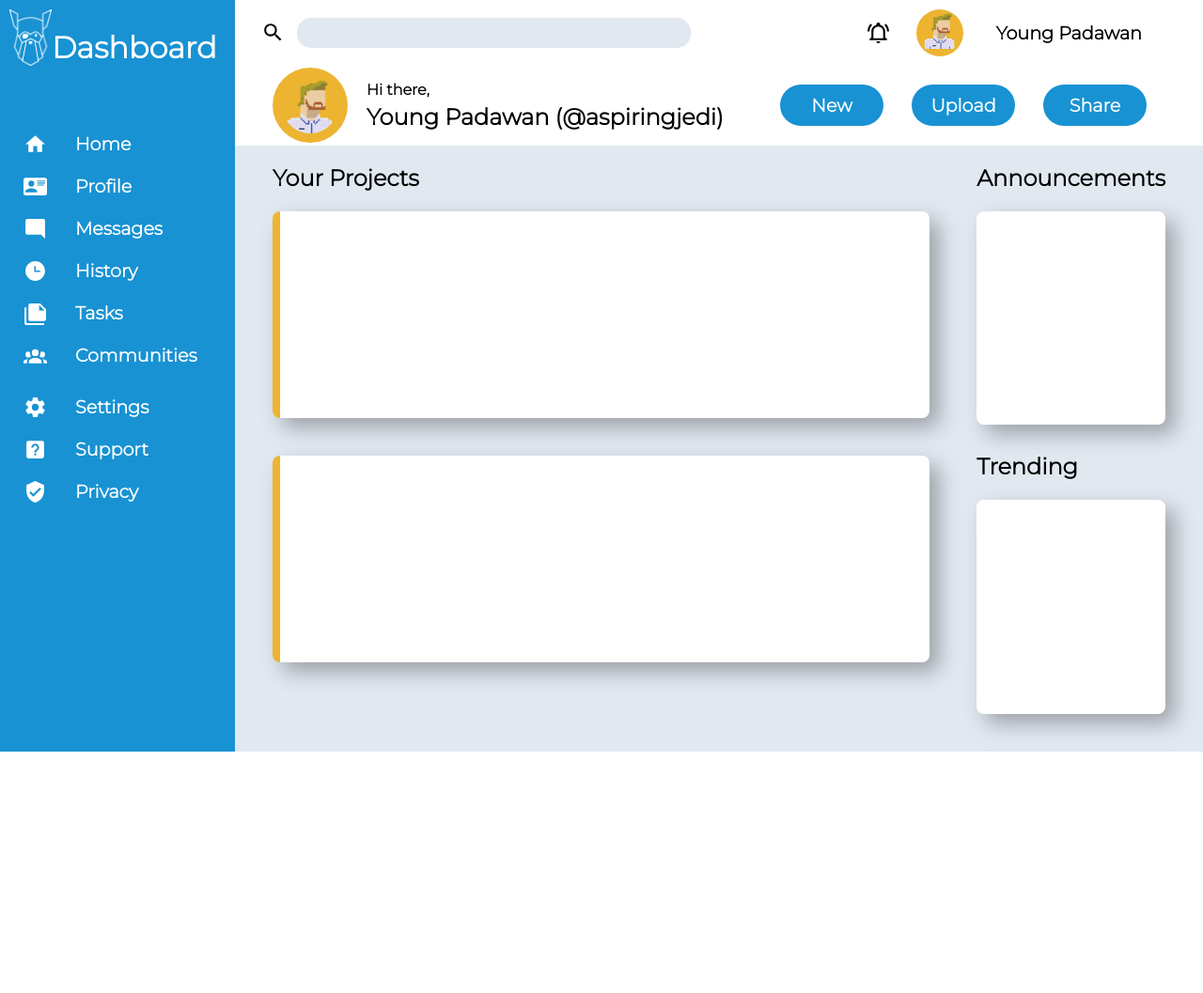
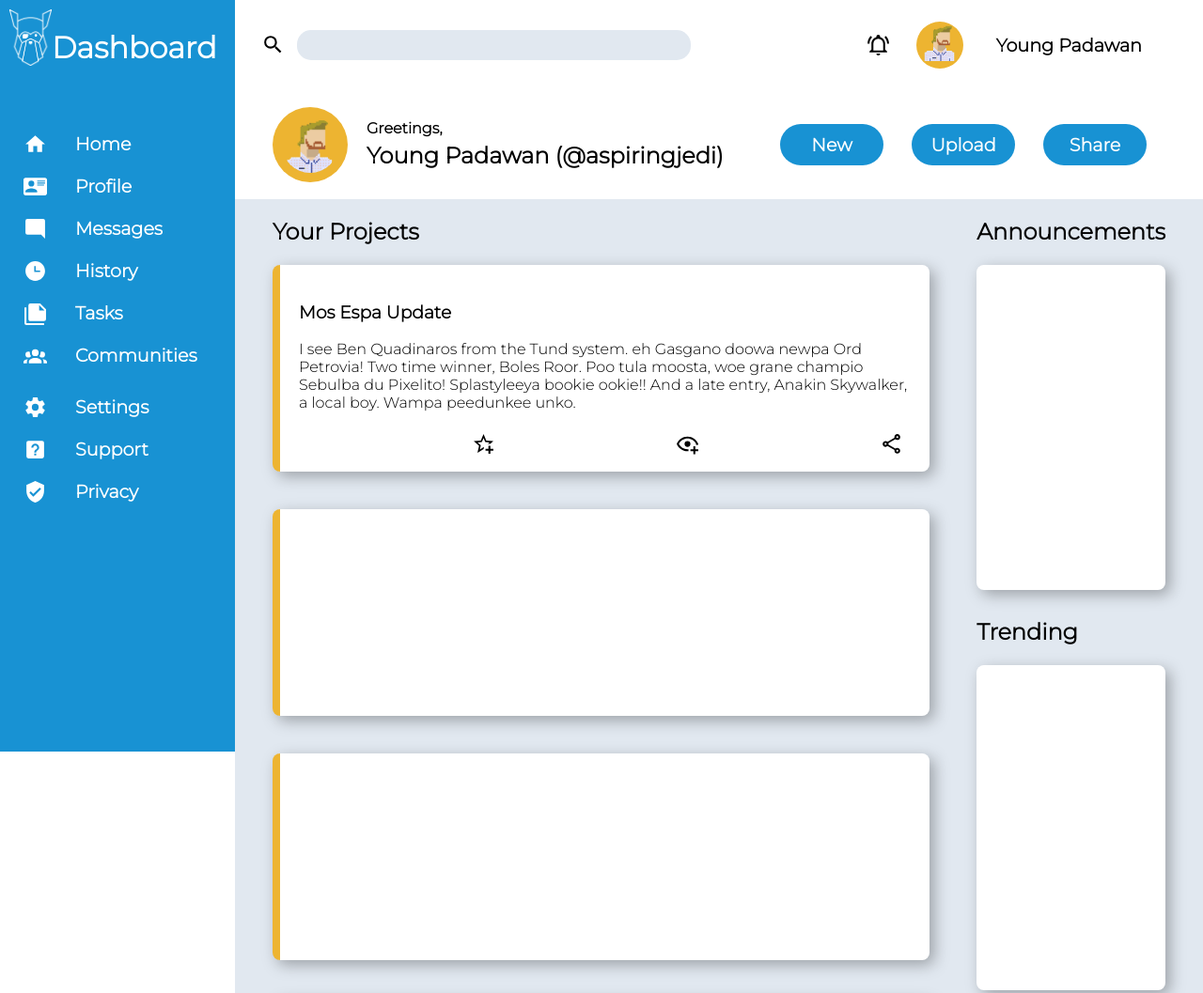
Before and after one commit to craignelstead/admindashboardTOP, a plain HTML site: page index.html in a window 1280 px wide. Shown: the top 1057 px of the page at 94% size. Before the commit the page ends 800 px from the top, so only its background shows below. Drawn offline with Linux system fonts and the light colour scheme.

Commit message:
Created basic card layout

```diff
--- a/index.html
+++ b/index.html
@@ -78,7 +78,7 @@
                 <div id="welcomecontainer" class="gridcon">
                     <img src="./images/profilepics/profile1.png" alt="profile pic" id="welcomeprofilepic">
                     <div class="gridcon">
-                        <h4>Hi there,</h4>
+                        <h4>Greetings,</h4>
                         <h2>Young Padawan (@aspiringjedi)</h2>
                     </div>
                 </div>
@@ -92,12 +92,37 @@
         <div id="content" class="gridcon">
             <h2 id="projectheader">Your Projects</h2>
             <div id="projects" class="gridcon">
-                <div class="card gridcon projcard"></div>
-                <div class="card gridcon projcard"></div>
-                <div class="card gridcon projcard"></div>
-                <div class="card gridcon projcard"></div>
-                <div class="card gridcon projcard"></div>
-                <div class="card gridcon projcard"></div>
+                <div class="card  gridcon projcard">
+                    <div class="cardtext">
+                        <h3>Mos Espa Update</h3>
+                        <p>I see Ben Quadinaros from the Tund system. eh Gasgano
+                            doowa newpa Ord Petrovia! Two time winner, Boles Roor.
+                            Poo tula moosta, woe grane champio Sebulba du Pixelito!
+                            Splastyleeya bookie ookie!! And a late entry, Anakin
+                            Skywalker, a local boy. Wampa peedunkee unko.
+                        </p>
+                    </div>
+                    <div class="cardicons gridcon">
+                        <img src="./images/icons/star-plus-outline.svg" class="iconstar">
+                        <img src="./images/icons/eye-plus-outline.svg" class="iconeye">
+                        <img src="./images/icons/share-variant-outline.svg" class="iconshare">
+                    </div>
+                </div>
+                <div class="card gridcon projcard">
+
+                </div>
+                <div class="card gridcon projcard">
+
+                </div>
+                <div class="card gridcon projcard">
+
+                </div>
+                <div class="card gridcon projcard">
+
+                </div>
+                <div class="card gridcon projcard">
+
+                </div>
             </div>
             <h2 id="announcementheader">Announcements</h2>
             <div id="announcements" class="card gridcon">
--- a/style.css
+++ b/style.css
@@ -102,12 +102,12 @@ body {
     height: 25px;
     width: 25px;
     padding: 8px;
-    border-radius: 5px;
+    border-radius: 8px;
     transition: 0.2s;
 }
 
 #iconalert:hover {
-    background-color: var(--specialdarkgray, #383434);
+    background-color: var(--specialgray, #e1e8f0);
 }
 
 #searchbox {
@@ -266,16 +266,43 @@ body {
 .card {
     background-color: white;
     border-radius: 8px;
-    filter: drop-shadow(10px 10px 11px rgba(0, 0, 0, 0.3));
+    filter: drop-shadow(5px 5px 8px rgba(0, 0, 0, 0.3));
     transition: 0.4s;
 }
 
 .card:hover {
-    filter: drop-shadow(0px 0px 20px rgba(0, 0, 0, 0.8));
+    filter: drop-shadow(5px 5px 10px rgba(0, 0, 0, 0.6));
 }
 
 .projcard {
     border-left: var(--specialorange, #edb431) solid 8px;
+    padding: 20px;
+    grid-template-rows: 1fr 30px;
+}
+
+.projcard:hover {
+    border-left: #eb564b solid 8px;
+}
+
+.cardtext {
+    overflow: auto;
+}
+
+.cardicons {
+    grid-template-columns: 1fr 1fr 1fr;
+    justify-items: end;
+}
+
+.iconstar, .iconeye, .iconshare {
+    height: 25px;
+    width: 25px;
+    padding: 8px;
+    border-radius: 8px;
+    transition: 0.2s;
+}
+
+.iconstar:hover, .iconeye:hover, .iconshare:hover {
+    background-color: var(--specialdarkgray);
 }
 
 #announcementheader {
```
Also changed, not shown: images/icons/source-branch.svg (added), 1 other file.
